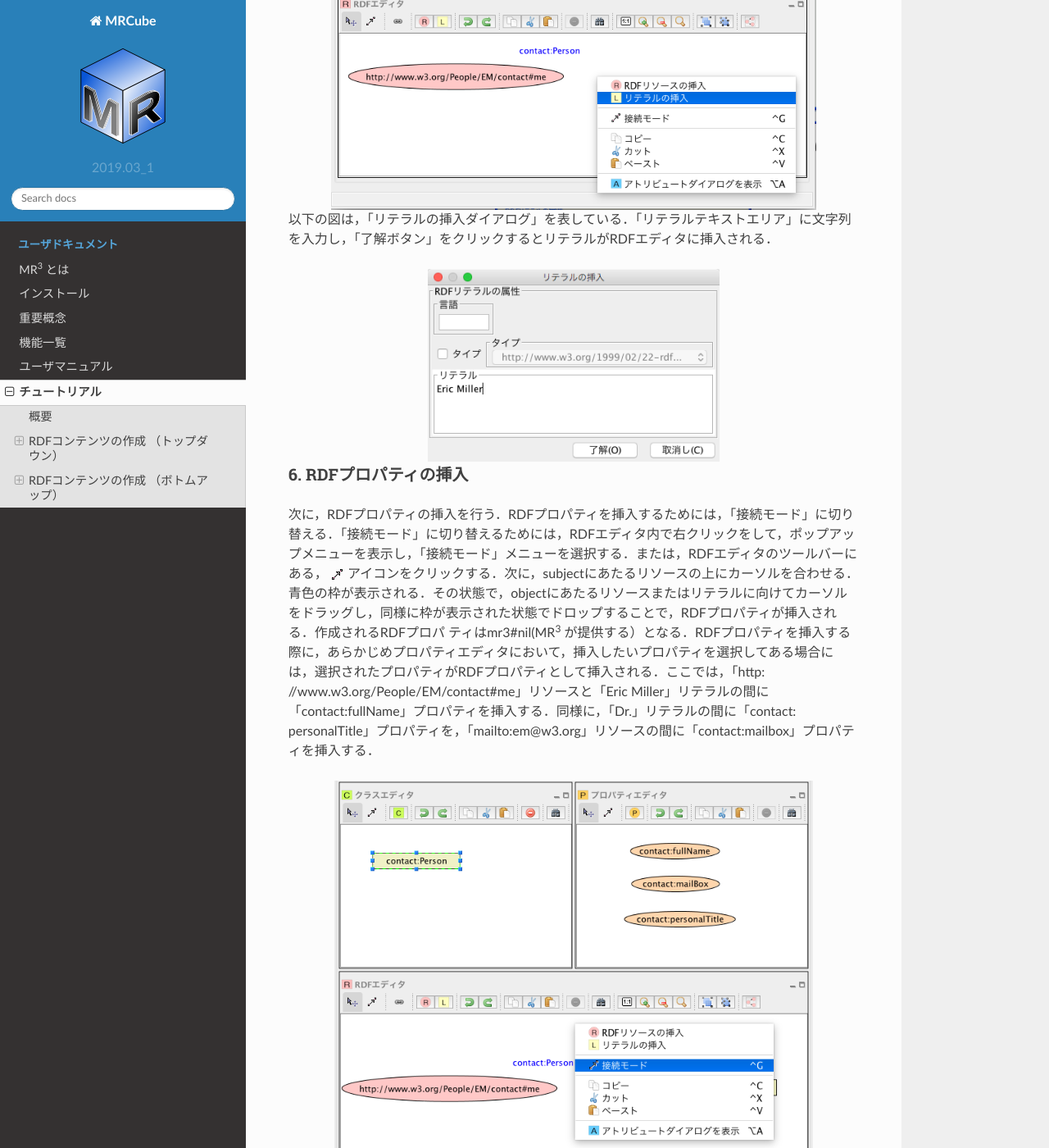
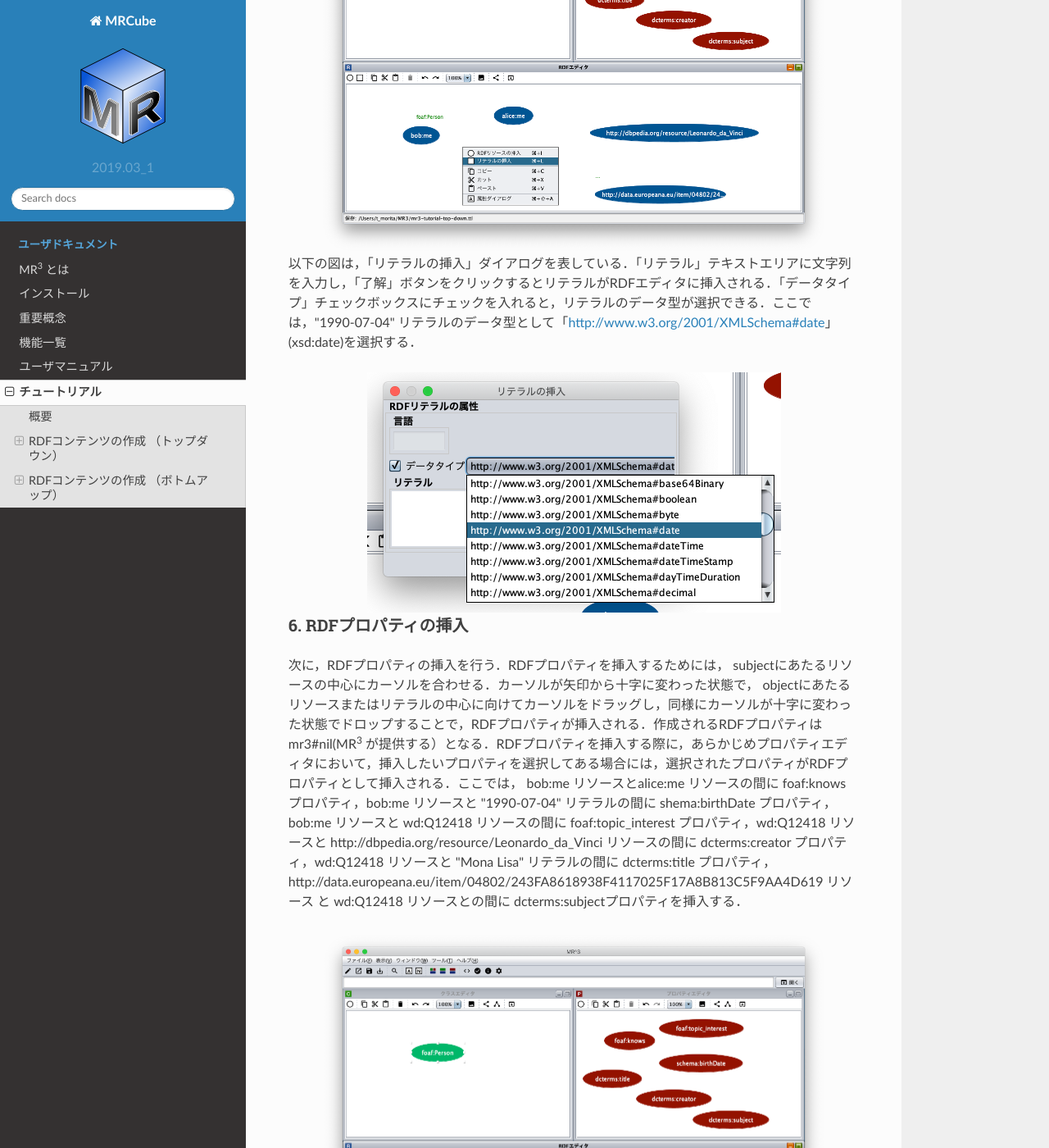
Before and after one commit to mr-3/mrcube-ja-docs, a Sphinx documentation site: the page built from docs/source/tutorial.rst, in a window 1280 px wide and 1400 px high, scrolled down 6240 px. Shown: the whole window at 82% size. Built offline with Sphinx 7.4.7 and the Read the Docs theme 2.0.0, drawn with Linux system fonts in a browser that asks for light colours; some of the changed text lies outside the part shown.

Commit message:
update tutorial: top down approach

```diff
--- a/docs/source/tutorial.rst
+++ b/docs/source/tutorial.rst
@@ -57,7 +57,7 @@
    bob,  http://example.org/bob#
    alice,  http://example.org/alice#
 
-接頭辞テキスト フィールドと名前空間テキストフィールドにそれぞれ，登録したい接頭辞および名前空間を入力し，”追加”ボタンを押すと接頭辞と対応する名前空間が名前空間テーブルに登録される．名前空間テーブルに登録された接頭辞は，各要素(RDFリソース，RDFプロパティ，RDFSクラス，RDFSプロパティ）作成する際に用いられる．
+「接頭辞」テキストフィールドと「名前空間」テキストフィールドにそれぞれ，登録したい接頭辞および名前空間を入力し，「追加」ボタンを押すと接頭辞と対応する名前空間が名前空間テーブルに登録される．名前空間テーブルに登録された接頭辞は，各要素(RDFリソース，RDFプロパティ，RDFSクラス，RDFSプロパティ）作成する際に用いられる．
 
 .. |nstable| image:: figures/toolbar/namespace_table.png
 
@@ -68,13 +68,13 @@
 ^^^^^^^^^^^^^^^^^^^^^^^^^^^^^^^^^^^^^^^^^^^^^^^^^^^^^^^^^^^^^^^^^^^^^^^^^^^^^^^^^^^^^^^^^^^
 2. RDFSクラスの挿入
 ^^^^^^^^^^^^^^^^^^^^^^^^^^^^^^^^^^^^^^^^^^^^^^^^^^^^^^^^^^^^^^^^^^^^^^^^^^^^^^^^^^^^^^^^^^^
-RDFSクラスの挿入を行う．クラスエディタ内で右クリックをしてポップアップメニューを出す．ポップアップメニュー の中の「クラスの挿入」メニューを選択し，RDFSクラスの挿入を行う．サンプルRDF文書内では，"foaf:Person"が"bob:me"リソースのタイプとなっている．MR\ :sup:`3` \では，RDFリソースのタイプは，RDFSクラスから選択する．RDFSクラスは，クラスエディタ内で定義する．
+RDFSクラスの挿入を行う．クラスエディタ内で右クリックをしてポップアップメニューを出す．ポップアップメニュー の中の「クラスの挿入」メニューを選択し，RDFSクラスの挿入を行う．サンプルRDF文書内では，foaf:Person が bob:me リソースのタイプとなっている．MR\ :sup:`3` \では，RDFリソースのタイプは，RDFSクラスから選択する．RDFSクラスは，クラスエディタ内で定義する．
 
 .. figure:: figures/top-down-step2-1.png
    :scale: 25 %
    :align: center
 
-「クラスの挿入」メニューを選択すると，以下のダイアログが表示される．「接頭辞コンボボックス」から名前空間テーブルに登録した接頭辞foafを選択し，「IDテキストフィールド」にPersonを入力する．「了解ボタン」をクリックするとクラスエディタ内に RDFSクラス "foaf:Person" が挿入される．
+「クラスの挿入」メニューを選択すると，以下のダイアログが表示される．「接頭辞」コンボボックスから名前空間テーブルに登録した接頭辞foafを選択し，「ID」テキストフィールドにPersonを入力する．「了解」ボタンをクリックするとクラスエディタ内に RDFSクラス foaf:Person が挿入される．
 
 .. figure:: figures/top-down-step2-2.png
    :scale: 50 %
@@ -83,13 +83,13 @@
 ^^^^^^^^^^^^^^^^^^^^^^^^^^^^^^^^^^^^^^^^^^^^^^^^^^^^^^^^^^^^^^^^^^^^^^^^^^^^^^^^^^^^^^^^^^^
 3. RDFSプロパティの挿入
 ^^^^^^^^^^^^^^^^^^^^^^^^^^^^^^^^^^^^^^^^^^^^^^^^^^^^^^^^^^^^^^^^^^^^^^^^^^^^^^^^^^^^^^^^^^^
-RDFSクラスと同様にExample 1文書内に含まれるRDFSプロパティ(foaf:knows, schema:birthDate, foaf:topic_interest, dcterms:title, dcterms:creator, dcterms:subject) も作成する．プロパティエディタ内で右クリックするとポップアップメニューが表示される．「プロパティの挿入」メニューを選択すると以下のダイアログが表示される．「了解ボタン」をクリックするとプロパティエディタ内にRDFSプロパティが挿入される．MR\ :sup:`3` \では，RDFプロパティは，RDFSプロパティから選択する．RDFSプロパティは，プロパティエディタ内で定義する．
+RDFSクラスと同様にExample 1文書内に含まれるRDFSプロパティ(foaf:knows, schema:birthDate, foaf:topic_interest, dcterms:title, dcterms:creator, dcterms:subject) も作成する．プロパティエディタ内で右クリックするとポップアップメニューが表示される．「プロパティの挿入」メニューを選択すると以下のダイアログが表示される．「了解」ボタンをクリックするとプロパティエディタ内にRDFSプロパティが挿入される．MR\ :sup:`3` \では，RDFプロパティは，RDFSプロパティから選択する．RDFSプロパティは，プロパティエディタ内で定義する．
 
 .. figure:: figures/top-down-step3-1.png
    :scale: 50 %
    :align: center
 
-RDFSクラス "foaf:Person" とRDFSプロパティ foaf:knows, schema:birthDate, foaf:topic_interest, dcterms:title, dcterms:creator, dcterms:subject をMR\ :sup:`3` \で作成すると以下の図のようになる．
+RDFSクラス foaf:Person とRDFSプロパティ foaf:knows, schema:birthDate, foaf:topic_interest, dcterms:title, dcterms:creator, dcterms:subject をMR\ :sup:`3` \で作成すると以下の図のようになる．
 
 .. figure:: figures/top-down-step3-2.png
    :scale: 25 %
@@ -104,48 +104,48 @@
    :scale: 25 %
    :align: center
 
-「RDFリソースの挿入」メニューを選択すると以下のダイアログが表示される．「リソースタイプコンボボックス」からリソースのタイプを選択する．リソースのタイプは，クラスエディタで作成されたRDFSクラスから選択できる．ここでは，foaf:Personクラスをリソースのタイプとして選択する．また，「http://example.org/bob#me」をRDFリソーステキストフィールドに入力する．リソースのタイプとRDFリソースを入力し，「了解ボタン」をクリックするとRDFリソースがRDFエディタに挿入される．
+「RDFリソースの挿入」メニューを選択すると以下のダイアログが表示される．「リソースタイプ」コンボボックスからリソースのタイプを選択する．リソースのタイプは，クラスエディタで作成されたRDFSクラスから選択できる．ここでは，foaf:Personクラスをリソースのタイプとして選択する．また，http://example.org/bob#me をRDFリソーステキストフィールドに入力する．リソースのタイプとRDFリソースを入力し，「了解」ボタンをクリックするとRDFリソースがRDFエディタに挿入される．
 
 .. figure:: figures/top-down-step4-2.png
    :scale: 50 %
    :align: center
 
-同様に，リソースを挿入する．
+同様に，alice:me, wd:Q12418, http://dbpedia.org/resource/Leonardo_da_Vinci, http://data.europeana.eu/item/04802/243FA8618938F4117025F17A8B813C5F9AA4D619 RDFリソースを挿入する．リソースのタイプは空欄を指定する．
 
 ^^^^^^^^^^^^^^^^^^^^^^^^^^^^^^^^^^^^^^^^^^^^^^^^^^^^^^^^^^^^^^^^^^^^^^^^^^^^^^^^^^^^^^^^^^^
 5. RDFリテラルの挿入
 ^^^^^^^^^^^^^^^^^^^^^^^^^^^^^^^^^^^^^^^^^^^^^^^^^^^^^^^^^^^^^^^^^^^^^^^^^^^^^^^^^^^^^^^^^^^
-次に，「Eric Miller」及び「Dr.」リテラルを作成する．ポップアップメニューから「リテラルの挿入」メニューを選択すると「リテラルの挿入ダイアログ」が表示される．
+次に，"1990-07-04"^^xsd:date と "Mona Lisa"  リテラルを作成する．RDFエディタ上で右クリックをして，ポップアップメニューから「リテラルの挿入」メニューを選択すると「リテラルの挿入」ダイアログが表示される．
 
 .. figure:: figures/top-down-step5-1.png
-   :scale: 40 %
+   :scale: 25 %
    :align: center
 
-以下の図は，「リテラルの挿入ダイアログ」を表している．「リテラルテキストエリア」に文字列を入力し，「了解ボタン」をクリックするとリテラルがRDFエディタに挿入される．
+以下の図は，「リテラルの挿入」ダイアログを表している．「リテラル」テキストエリアに文字列を入力し，「了解」ボタンをクリックするとリテラルがRDFエディタに挿入される．「データタイプ」チェックボックスにチェックを入れると，リテラルのデータ型が選択できる．ここでは，"1990-07-04" リテラルのデータ型として「http://www.w3.org/2001/XMLSchema#date」(xsd:date)を選択する．
 
 .. figure:: figures/top-down-step5-2.png
-   :scale: 90 %
+   :scale: 50 %
    :align: center
-
 
 ^^^^^^^^^^^^^^^^^^^^^^^^^^^^^^^^^^^^^^^^^^^^^^^^^^^^^^^^^^^^^^^^^^^^^^^^^^^^^^^^^^^^^^^^^^^
 6. RDFプロパティの挿入
 ^^^^^^^^^^^^^^^^^^^^^^^^^^^^^^^^^^^^^^^^^^^^^^^^^^^^^^^^^^^^^^^^^^^^^^^^^^^^^^^^^^^^^^^^^^^
-次に，RDFプロパティの挿入を行う．RDFプロパティを挿入するためには，「接続モード」に切り替える．「接続モード」に切り替えるためには，RDFエディタ内で右クリックをして，ポップアップメニューを表示し，「接続モード」メニューを選択する．または，RDFエディタのツールバーにある， |connect| アイコンをクリックする．次に，subjectにあたるリソースの上にカーソルを合わせる．青色の枠が表示される．その状態で，objectにあたるリソースまたはリテラルに向けてカーソルをドラッグし，同様に枠が表示された状態でドロップすることで，RDFプロパティが挿入される．作成されるRDFプロパ ティはmr3#nil(MR\ :sup:`3` \が提供する）となる．RDFプロパティを挿入する際に，あらかじめプロパティエディタにおいて，挿入したいプロパティを選択してある場合には，選択されたプロパティがRDFプロパティとして挿入される．ここでは，「http: //www.w3.org/People/EM/contact#me」リソースと「Eric Miller」リテラルの間に「contact:fullName」プロパティを挿入する．同様に，「Dr.」リテラルの間に「contact: personalTitle」プロパティを，「mailto:em@w3.org」リソースの間に「contact:mailbox」プロパティを挿入する．
+次に，RDFプロパティの挿入を行う．RDFプロパティを挿入するためには， subjectにあたるリソースの中心にカーソルを合わせる．カーソルが矢印から十字に変わった状態で， objectにあたるリソースまたはリテラルの中心に向けてカーソルをドラッグし，同様にカーソルが十字に変わった状態でドロップすることで，RDFプロパティが挿入される．作成されるRDFプロパティはmr3#nil(MR\ :sup:`3` \が提供する）となる．RDFプロパティを挿入する際に，あらかじめプロパティエディタにおいて，挿入したいプロパティを選択してある場合には，選択されたプロパティがRDFプロパティとして挿入される．ここでは，
+bob:me リソースとalice:me リソースの間に foaf:knows プロパティ，bob:me リソースと "1990-07-04" リテラルの間に shema:birthDate プロパティ，bob:me リソースと wd:Q12418 リソースの間に foaf:topic_interest プロパティ，wd:Q12418 リソースと http://dbpedia.org/resource/Leonardo_da_Vinci リソースの間に dcterms:creator プロパティ，wd:Q12418 リソースと "Mona Lisa" リテラルの間に dcterms:title プロパティ，http://data.europeana.eu/item/04802/243FA8618938F4117025F17A8B813C5F9AA4D619 リソース と wd:Q12418 リソースとの間に dcterms:subjectプロパティを挿入する．
 
 
 .. |connect| image:: figures/toolbar/connect.gif
 
 .. figure:: figures/top-down-step6-1.png
-   :scale: 40 %
+   :scale: 25 %
    :align: center
 
-RDFプロパティを編集するためには，アトリビュートダイアログを表示する．アトリビュートダイアログを表示するためには，ツールバーの |attr-dialog| アイコンをクリックするか，ポップアップメニューから「アトリビュートダイアログを表示」メニューを選択する．RDFプロパティ「contact: personalTitle」に変更するためには，「接頭辞コンボボックス」から接頭辞contactを選択し，「プロパティIDリスト」からID personalTitleを選択する．「適用ボタン」をクリックすると変更が反映される．
+RDFプロパティを編集するためには，アトリビュートダイアログを表示する．アトリビュートダイアログを表示するためには，ツールバーの |attribute-dialog| アイコンをクリックするか，ポップアップメニューから「アトリビュートダイアログを表示」メニューを選択する．RDFプロパティ「foaf:knows」に変更するためには，「接頭辞」コンボボックスから接頭辞 foafを選択し，「プロパティID」リストから knowsを選択する．「適用」ボタンをクリックすると変更が反映される．
 
-.. |attr-dialog| image:: figures/toolbar/attr_dialog.png
+.. |attribute-dialog| image:: figures/toolbar/attribute_dialog.png
 
 .. figure:: figures/top-down-step6-2.png
-   :scale: 80 %
+   :scale: 50 %
    :align: center
 
 ^^^^^^^^^^^^^^^^^^^^^^^^^^^^^^^^^^^^^^^^^^^^^^^^^^^^^^^^^^^^^^^^^^^^^^^^^^^^^^^^^^^^^^^^^^^
@@ -154,18 +154,22 @@
 ここまでの作業で，以下の図のようなRDFSクラス，RDFSプロパティ，RDFモデルが作成されている．
 
 .. figure:: figures/top-down-step7-1.png
-   :scale: 60 %
+   :scale: 25 %
    :align: center
 
-作成したRDFコンテンツが，RDF/XML形式でどのように出力されるかを確認するには，エクスポートダイアログを表示する．エクスポートダイアログは，ファイルメニューのエクスポートを選択するか，ツールバーの|export|を選択する．構文として，RDF/XML（ラジオボタン）を選択する．データタイプとして，RDFチェックボックスを選択する．エクスポートダイアログ下部にある，テキストエリアに作成したRDFコンテンツがRDF/XML形式で出力される．
+作成したRDFコンテンツが，どのように出力されるかを確認するには，RDFソースコードビューアを表示する．RDFソースコードビューアは，ツールメニューのRDFソースコードビューアを選択するか，ツールバーの|rdf_source_code_viewer|を選択する．ラジオボタンから構文として，Turtle，JSONLD，XML，N-Triplesの形式が選択できる．ボタンを選択すると，指定した構文でRDFソースコードが表示される．
 
-.. |export| image:: figures/toolbar/export.png
+.. |rdf_source_code_viewer| image:: figures/toolbar/baseline_code_black_18dp.png
 
 .. figure:: figures/top-down-step7-2.png
-   :scale: 60 %
+   :scale: 50 %
    :align: center
 
-作成したRDFコンテンツをRDF/XML形式でファイルに出力したい場合には，エクスポートダイアログの「ファイルボタン」を選択する．保存ダイアログが表示されるため，適当なフォルダにRDFファイルを保存する．
+作成したRDFコンテンツをファイルに出力したい場合には，ファイルメニューの「名前を付けて保存」ボタンを選択する．「保存」ダイアログが表示されるため，保存したいフォルダを選択し，「ファイルのタイプ」からエクスポートしたいRDFの形式を選択し，「保存」ボタンを押すと，RDFコンテンツが指定した形式でファイルに保存される．ここでは，「Turtle（*.ttl)」を選択してTurtle形式でファイルを保存する．
+
+.. figure:: figures/top-down-step7-3.png
+   :scale: 50 %
+   :align: center
 
 ---------------------------------------------
 RDFコンテンツの作成 （ボトムアップ）
--- a/docs/source/user_manual.rst
+++ b/docs/source/user_manual.rst
@@ -656,22 +656,6 @@
    設定ダイアログ: レンダリング
 
 
-拡張機能
----------
-「ツール」メニューの「拡張機能」を選択すると，:numref:`plugin-dialog` に示すダイアログが表示される．
-「拡張機能」には，設定ダイアログの「ディレクトリ」項目のプラグインディレクトリに指定したディレクトリに含まれる
-jarファイルを読み込んで，プラグインリストを表示する．プラグインを選択すると，説明が画面下部に表示され，
-「実行」ボタンを押すと，プラグインが実行される．プラグイン作成方法については，:doc:`plugin_development` 参照いただきたい．
-
-
-.. _plugin-dialog:
-.. figure:: figures/plugin_dialog.png
-   :scale: 80 %
-   :alt:  拡張機能
-   :align: center
-
-   拡張機能
-
 整合性検証
 -----------
 「ツール」メニューの「整合性検証」を選択すると，:numref:`validator-dialog` に示すダイアログが表示される．
```
Also changed, not shown: other parts of docs/source/user_manual.rst (+1 -1 lines), docs/source/figures/toolbar/attr_dialog.png (deleted), docs/source/figures/toolbar/attribute_dialog.png (added), docs/source/figures/toolbar/baseline_code_black_18dp.png (added), docs/source/figures/top-down-step1.png, docs/source/figures/top-down-step5-1.png, docs/source/figures/top-down-step5-2.png, docs/source/figures/top-down-step6-1.png, docs/source/figures/top-down-step6-2.png, docs/source/figures/top-down-step7-1.png, docs/source/figures/top-down-step7-2.png, docs/source/figures/top-down-step7-3.png (added), 1 other file.
